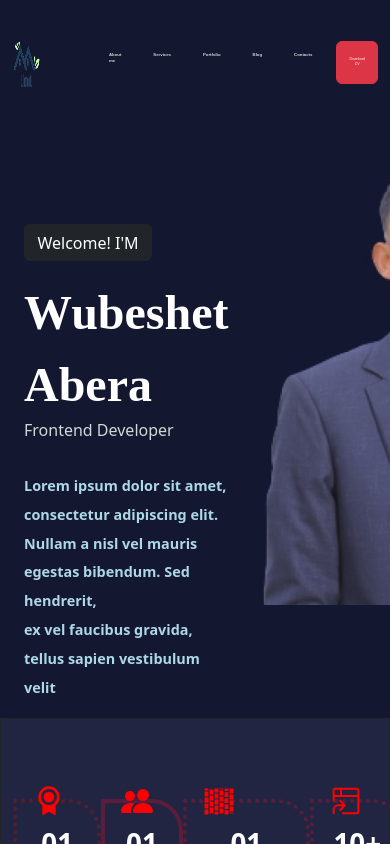
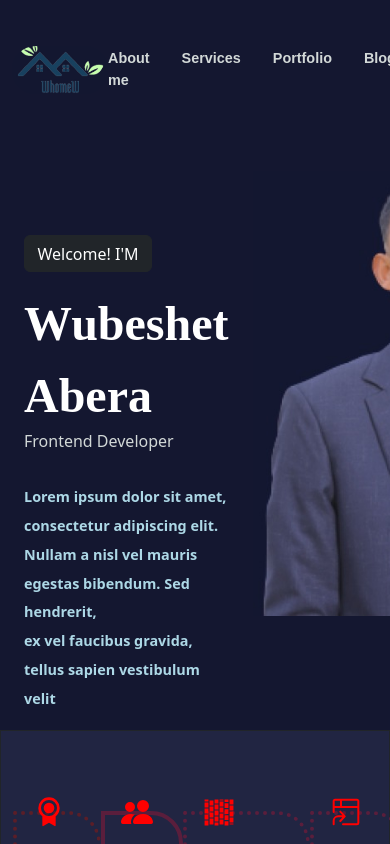
Before and after one commit to wubeabera123/my_portfolio, a React (Create React App) app: page / in a window 390 px wide. Shown: the top 844 px of the page. Built offline with nearby package versions, Linux system fonts and the light colour scheme.

Commit message:
media query

```diff
--- a/src/Landing.js
+++ b/src/Landing.js
@@ -13,7 +13,7 @@
     <nav className="container navbar navbar-expand flex flex-nowrap">
         <div className="container mx-auto">
            <img src={logo} style={{
-            width: "30%",
+            width: "6rem",
             height: "3rem",
             borderRadius: "100rem"
             }} className="logo"/>
--- a/src/index.css
+++ b/src/index.css
@@ -19,7 +19,7 @@
 .nav-link{
   color: #d2d8d7;
   font-weight: bold;
-  font-size: 1.1vw;
+  font-size: 0.9rem;
 }
 .navbar{
   margin-top: 2rem;
@@ -27,7 +27,7 @@
   font-family: Arial, Helvetica, sans-serif;
 }
 .nav-item{
-  justify-content: space-between
+  justify-content: space-evenly;
 }
 #info{
   border: 1px solid;
@@ -99,3 +99,8 @@
   width: 100%;
   margin-top: -12rem;
 }
+nav{
+  @media screen and (max-width: 767px){
+
+  }
+}
```
